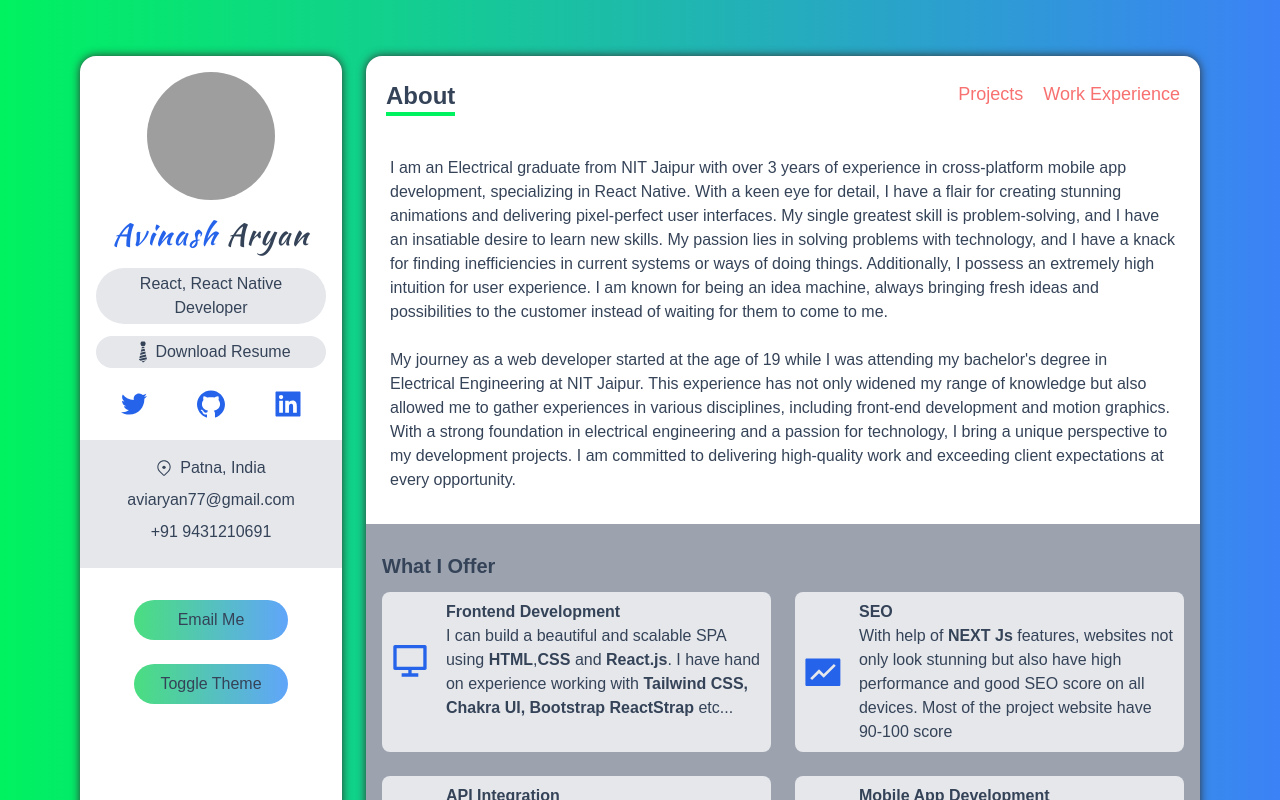
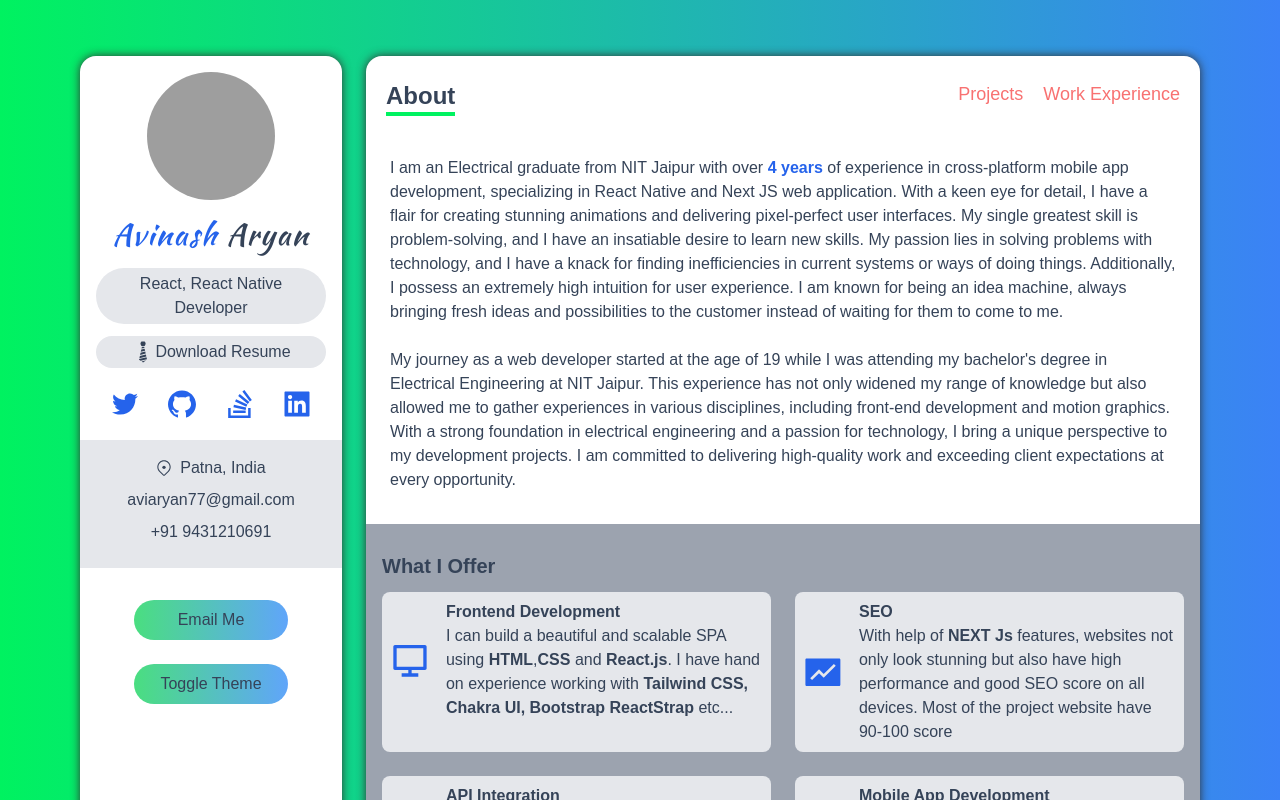
Before and after one commit to aviaryan77/portfolio, a Next.js app: page / in a window 1280 px wide. Shown: the top 800 px of the page. Built offline with nearby package versions, Linux system fonts and the light colour scheme; grey boxes are pictures that could not be loaded.

Commit message:
updated resume

```diff
--- a/DATA.ts
+++ b/DATA.ts
@@ -63,7 +63,7 @@ export const services: IService[] = [
 export const languages: ISkill[] = [
   { name: 'JavaScript', level: '70%', Icon: IoLogoJavascript },
   { name: 'HTML & CSS', level: '75%', Icon: AiFillHtml5 },
-  { name: 'TypeScript', level: '35%', Icon: SiTypescript },
+  { name: 'TypeScript', level: '65%', Icon: SiTypescript },
   { name: 'React Native', level: '90%', Icon: MdDeveloperMode },
   { name: 'React, Redux, Hooks', level: '80%', Icon: SiReact },
   { name: 'Bootstrap', level: '58%', Icon: SiBootstrap },
--- a/components/Sidebar.tsx
+++ b/components/Sidebar.tsx
@@ -1,4 +1,5 @@
 import { AiFillGithub } from '@react-icons/all-files/ai/AiFillGithub';
+import { FaStackOverflow } from '@react-icons/all-files/fa/FaStackOverflow';
 import { AiFillLinkedin } from '@react-icons/all-files/ai/AiFillLinkedin';
 import { AiOutlineTwitter } from '@react-icons/all-files/ai/AiOutlineTwitter';
 import { GoLocation } from '@react-icons/all-files/go/GoLocation';
@@ -45,6 +46,9 @@ const Sidebar = () => {
         <a href="https://github.com/aviaryan77" target='_blank' rel="noreferrer">
           <AiFillGithub className="w-8 h-8 cursor-pointer" />
         </a>
+        <a href="https://stackoverflow.com/users/15355937/avinash-aryan" target='_blank' rel="noreferrer">
+          <FaStackOverflow className="w-8 h-8 cursor-pointer" />
+        </a>
         <a href="https://www.linkedin.com/in/avinash-aryan/" target='_blank' rel="noreferrer">
           <AiFillLinkedin className="w-8 h-8 cursor-pointer" />
         </a>
--- a/pages/index.tsx
+++ b/pages/index.tsx
@@ -9,23 +9,24 @@ const Home = () => {
   return (
     <motion.div
       variants={routeAnimation}
-      initial="initial"
-      animate="animate"
-      exit="exit"
-      className="flex flex-col flex-grow px-6 pt-1"
+      initial='initial'
+      animate='animate'
+      exit='exit'
+      className='flex flex-col flex-grow px-6 pt-1'
     >
-      <h5 className="my-3 font-medium">
-        {`I am an Electrical graduate from NIT Jaipur with over 3 years of
-        experience in cross-platform mobile app development, specializing in
-        React Native. With a keen eye for detail, I have a flair for creating
-        stunning animations and delivering pixel-perfect user interfaces. My
-        single greatest skill is problem-solving, and I have an insatiable
-        desire to learn new skills. My passion lies in solving problems with
-        technology, and I have a knack for finding inefficiencies in current
-        systems or ways of doing things. Additionally, I possess an extremely
-        high intuition for user experience. I am known for being an idea
-        machine, always bringing fresh ideas and possibilities to the customer
-        instead of waiting for them to come to me.`}
+      <h5 className='my-3 font-medium'>
+        I am an Electrical graduate from NIT Jaipur with over{' '}
+        <strong className='text-blue-600'>4 years</strong> of experience in
+        cross-platform mobile app development, specializing in React Native and
+        Next JS web application. With a keen eye for detail, I have a flair for
+        creating stunning animations and delivering pixel-perfect user
+        interfaces. My single greatest skill is problem-solving, and I have an
+        insatiable desire to learn new skills. My passion lies in solving
+        problems with technology, and I have a knack for finding inefficiencies
+        in current systems or ways of doing things. Additionally, I possess an
+        extremely high intuition for user experience. I am known for being an
+        idea machine, always bringing fresh ideas and possibilities to the
+        customer instead of waiting for them to come to me.
         <br />
         <br />
         {`My journey as a web developer started at the age of 19 while I was
@@ -38,19 +39,19 @@ const Home = () => {
         high-quality work and exceeding client expectations at every
         opportunity.`}
       </h5>
-      <div className="flex-grow p-4 mt-5 -mx-6 bg-gray-400 dark:bg-dark-100">
-        <h6 className="my-3 text-xl font-bold">What I Offer</h6>
+      <div className='flex-grow p-4 mt-5 -mx-6 bg-gray-400 dark:bg-dark-100'>
+        <h6 className='my-3 text-xl font-bold'>What I Offer</h6>
         <motion.div
           variants={stagger}
-          initial="initial"
-          animate="animate"
-          className="grid gap-6 lg:grid-cols-2"
+          initial='initial'
+          animate='animate'
+          className='grid gap-6 lg:grid-cols-2'
         >
           {services.map((service) => (
             <motion.div
               variants={fadeInUp}
               key={service.title}
-              className="bg-gray-200 rounded-lg dark:bg-dark-200 lg:col-span-1"
+              className='bg-gray-200 rounded-lg dark:bg-dark-200 lg:col-span-1'
             >
               <ServiceCard service={service} />
             </motion.div>
```
Also changed, not shown: 2 other files (tests, documents, lock files or other folders).
